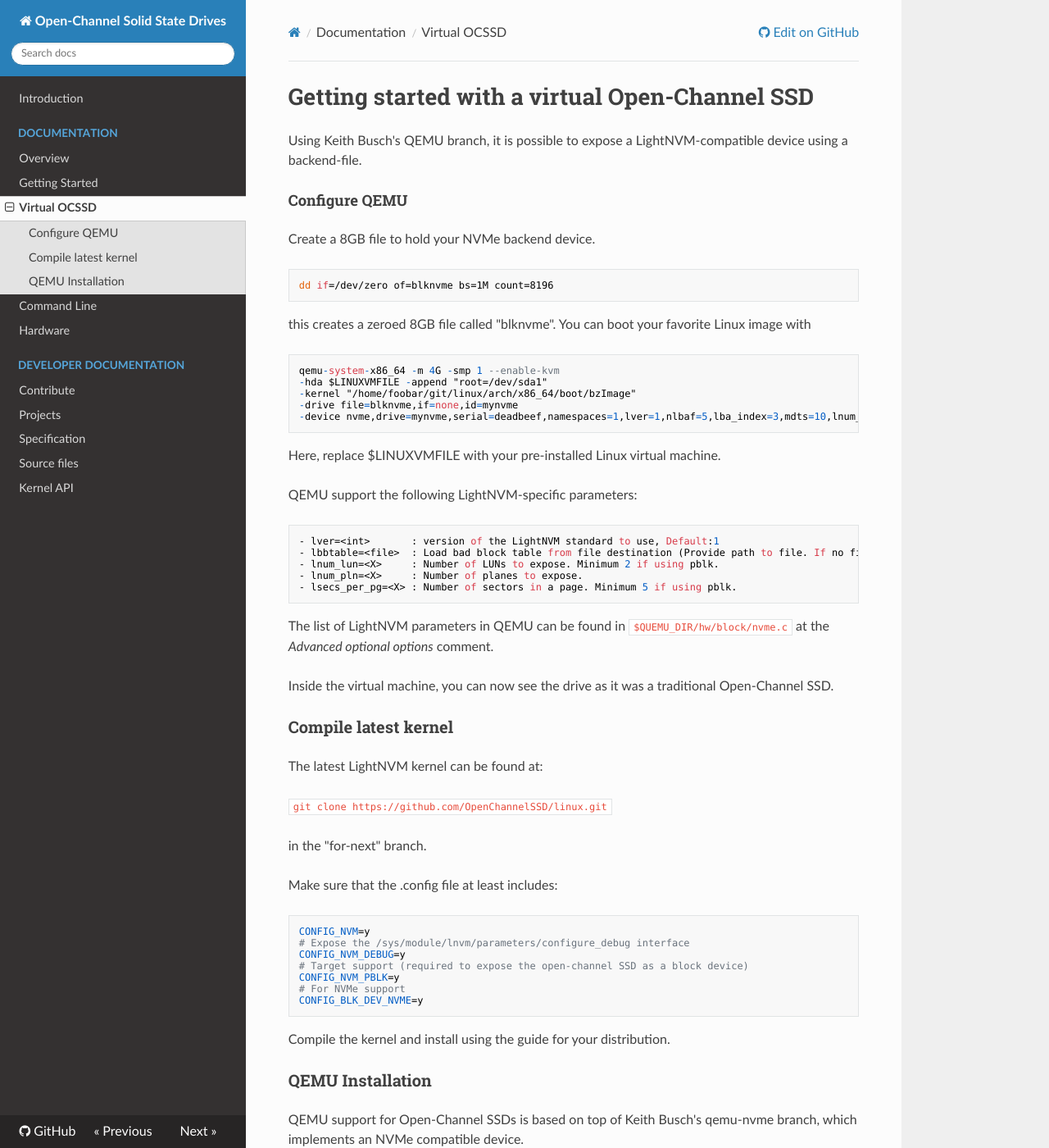
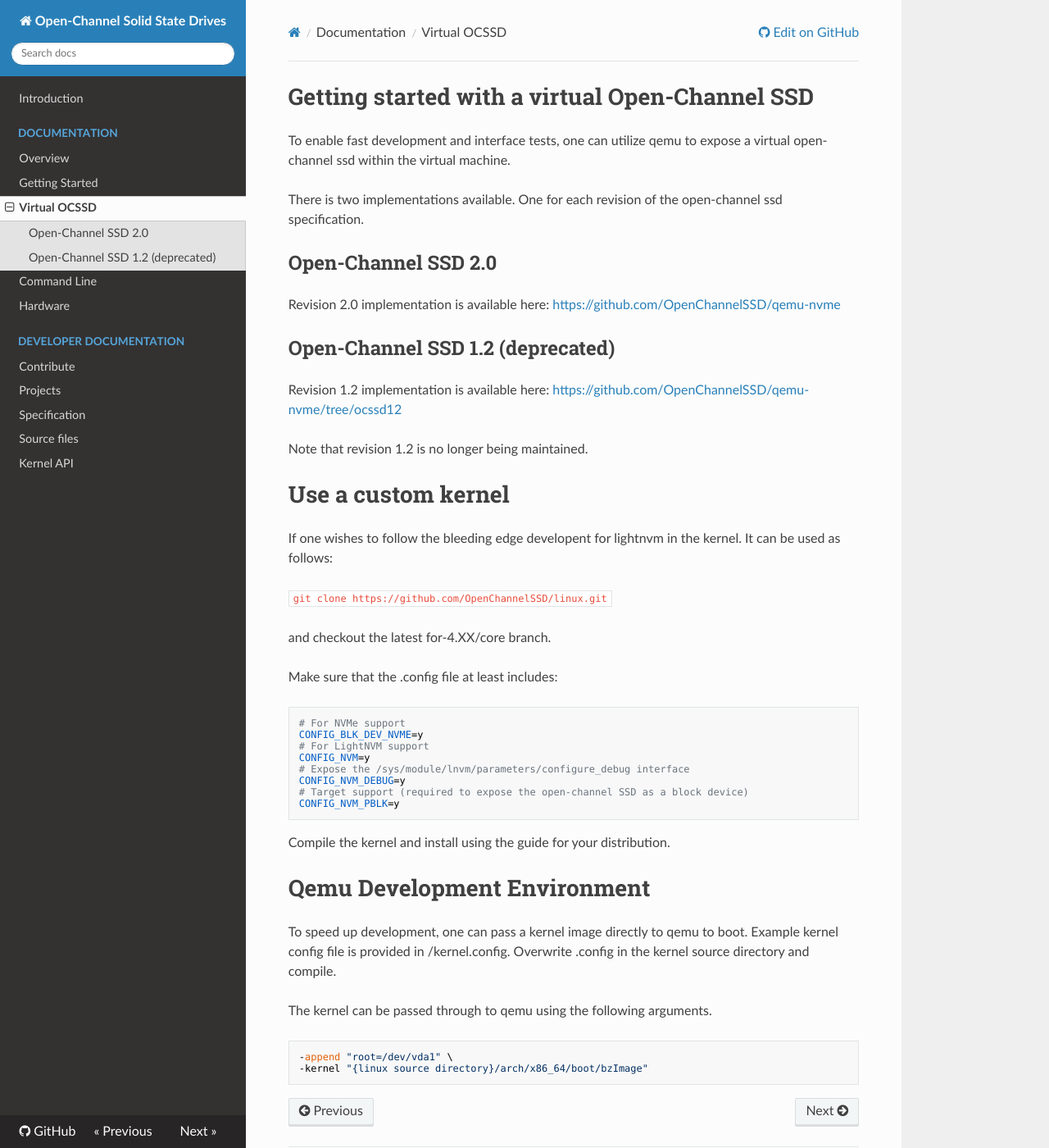
Before and after one commit to OpenChannelSSD/documentation, an MkDocs documentation site: the page built from docs/qemu.md, in a window 1280 px wide and 1400 px high. Shown: the whole window at 82% size. Built offline with MkDocs 1.6.1, drawn with Linux system fonts in a browser that asks for light colours; nearby versions of some CDN libraries; old or Windows-style settings are respelled for this version of MkDocs; some of the changed text lies outside the part shown.

Commit message:
update open channel qemu configuration

```diff
--- a/docs/qemu.md
+++ b/docs/qemu.md
@@ -1,68 +1,45 @@
 # Getting started with a virtual Open-Channel SSD
 
-Using Keith Busch's QEMU branch, it is possible to expose a LightNVM-compatible device using a backend-file.
+To enable fast development and interface tests, one can utilize qemu to expose a virtual open-channel ssd within the virtual machine.
 
-#### Configure QEMU
+There is two implementations available. One for each revision of the open-channel ssd specification.
 
-Create a 8GB file to hold your NVMe backend device.
+## Open-Channel SSD 2.0
 
-    dd if=/dev/zero of=blknvme bs=1M count=8196
+Revision 2.0 implementation is available here: [https://github.com/OpenChannelSSD/qemu-nvme](https://github.com/OpenChannelSSD/qemu-nvme)
 
-this creates a zeroed 8GB file called "blknvme". You can boot your favorite
-Linux image with
+## Open-Channel SSD 1.2 (deprecated)
 
-    qemu-system-x86_64 -m 4G -smp 1 --enable-kvm
-    -hda $LINUXVMFILE -append "root=/dev/sda1"
-    -kernel "/home/foobar/git/linux/arch/x86_64/boot/bzImage"
-    -drive file=blknvme,if=none,id=mynvme
-    -device nvme,drive=mynvme,serial=deadbeef,namespaces=1,lver=1,nlbaf=5,lba_index=3,mdts=10,lnum_lun=4,lnum_pln=1,lsecs_per_pg=4
+Revision 1.2 implementation is available here: [https://github.com/OpenChannelSSD/qemu-nvme/tree/ocssd12](https://github.com/OpenChannelSSD/qemu-nvme/tree/ocssd12)
 
-Here, replace $LINUXVMFILE with your pre-installed Linux virtual machine.
+Note that revision 1.2 is no longer being maintained.
 
-QEMU support the following LightNVM-specific parameters:
+# Use a custom kernel
 
-    - lver=<int>       : version of the LightNVM standard to use, Default:1
-    - lbbtable=<file>  : Load bad block table from file destination (Provide path to file. If no file is provided a bad block table will be generation. Look at lbbfrequency. Default: Null (no file).
-    - lnum_lun=<X>     : Number of LUNs to expose. Minimum 2 if using pblk.
-    - lnum_pln=<X>     : Number of planes to expose.
-    - lsecs_per_pg=<X> : Number of sectors in a page. Minimum 5 if using pblk.
-
-The list of LightNVM parameters in QEMU can be found in `$QUEMU_DIR/hw/block/nvme.c` at the _Advanced optional options_ comment.
-
-Inside the virtual machine, you can now see the drive as it was a traditional Open-Channel SSD.
-
-### Compile latest kernel
-
-The latest LightNVM kernel can be found at:
+If one wishes to follow the bleeding edge developent for lightnvm in the kernel. It can be used as follows:
 
    `git clone https://github.com/OpenChannelSSD/linux.git`
 
-in the "for-next" branch.
+and checkout the latest for-4.XX/core branch.
 
 Make sure that the .config file at least includes:
 
+    # For NVMe support
+    CONFIG_BLK_DEV_NVME=y
+    # For LightNVM support
     CONFIG_NVM=y
     # Expose the /sys/module/lnvm/parameters/configure_debug interface
     CONFIG_NVM_DEBUG=y
     # Target support (required to expose the open-channel SSD as a block device)
     CONFIG_NVM_PBLK=y
-    # For NVMe support
-    CONFIG_BLK_DEV_NVME=y
 
 Compile the kernel and install using the guide for your distribution.
 
-### QEMU Installation
+# Qemu Development Environment
 
-QEMU support for Open-Channel SSDs is based on top of Keith Busch's qemu-nvme
-branch, which implements an NVMe compatible device.
+To speed up development, one can pass a kernel image directly to qemu to boot. Example kernel config file is provided in /kernel.config. Overwrite .config in the kernel source directory and compile.
 
-Clone the qemu source from
+The kernel can be passed through to qemu using the following arguments.
 
-    git clone https://github.com/OpenChannelSSD/qemu-nvme.git
-
-and configure the QEMU source with
-
-    ./configure --enable-linux-aio --target-list=x86_64-softmmu --enable-kvm
-
-then install by
-	make and install
+    -append "root=/dev/vda1" \
+    -kernel "{linux source directory}/arch/x86_64/boot/bzImage"
```
